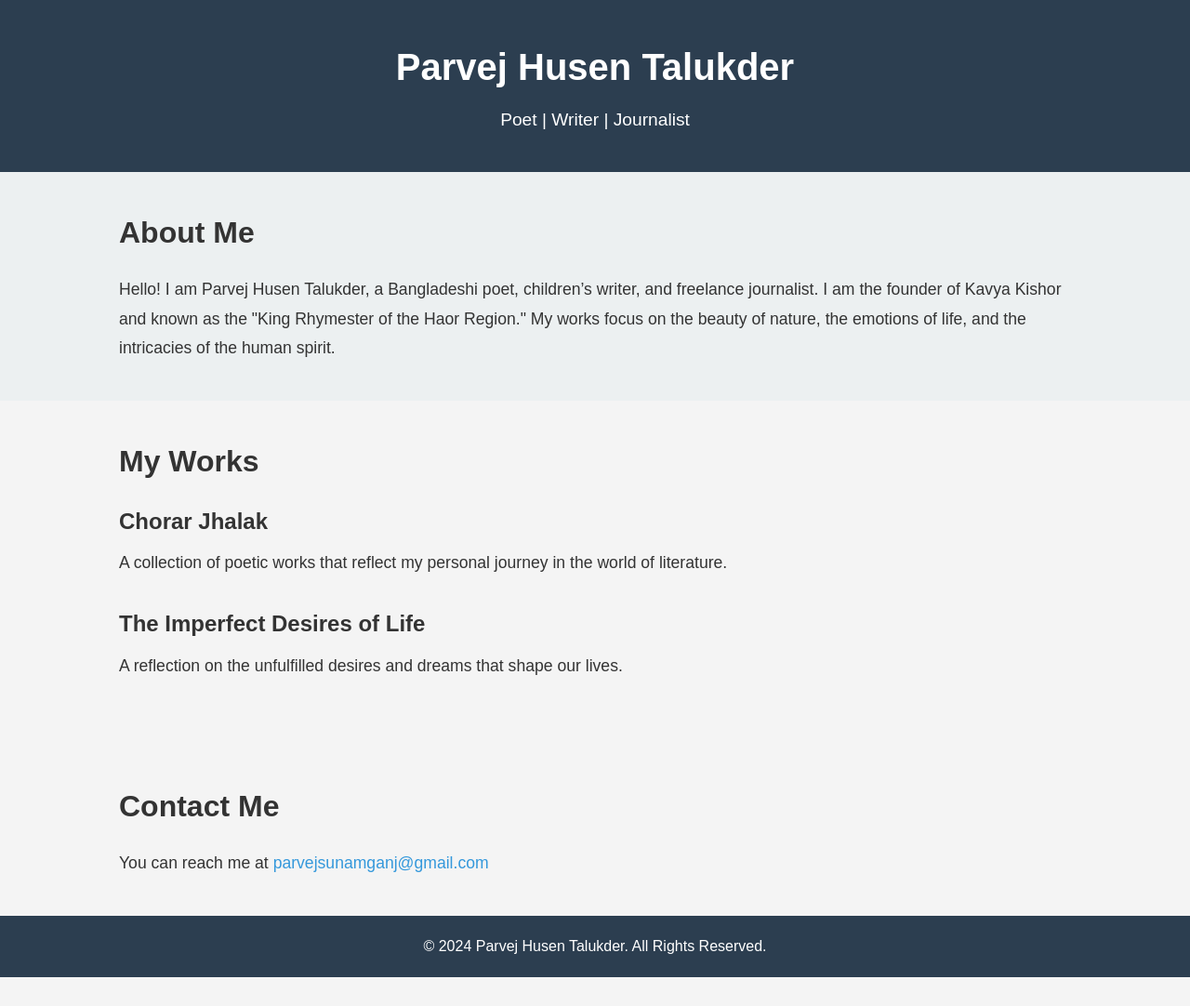
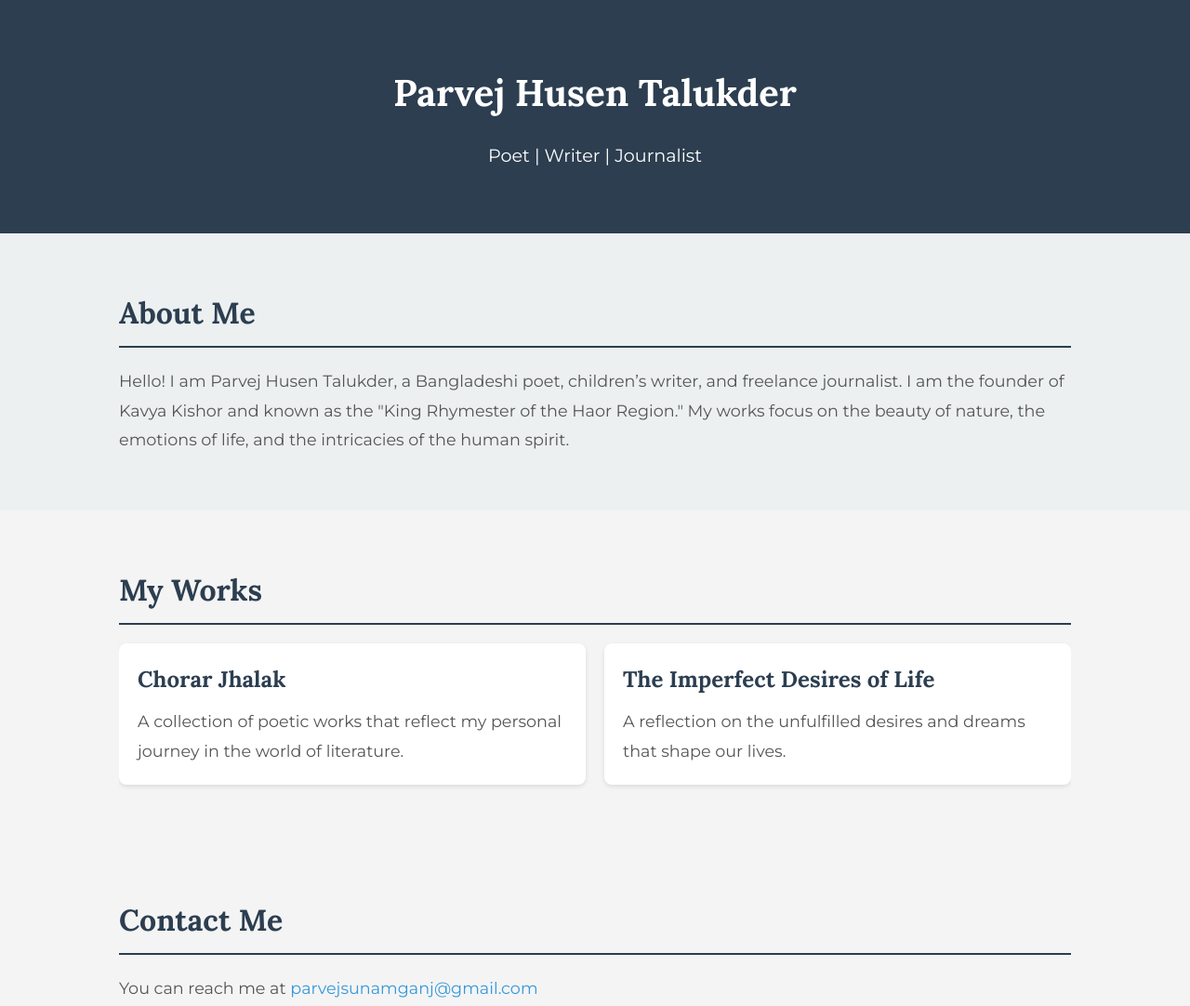
Before and after one commit to parvejtalukder/parvejtalukder, a plain HTML site: page index.html in a window 1280 px wide. Shown: the top 1082 px of the page at 93% size. Before the commit the page ends 1051 px from the top, so only its background shows below. Drawn offline with Linux system fonts and the light colour scheme.

Commit message:
Update index.html

```diff
--- a/index.html
+++ b/index.html
@@ -5,42 +5,53 @@
     <meta name="viewport" content="width=device-width, initial-scale=1.0">
     <title>Parvej Husen Talukder - Personal Website</title>
     <link rel="stylesheet" href="styles.css">
+    <link rel="preconnect" href="https://fonts.googleapis.com">
+    <link rel="preconnect" href="https://fonts.gstatic.com" crossorigin>
+    <link href="https://fonts.googleapis.com/css2?family=Lora:wght@400;700&family=Montserrat:wght@300;400;500;600&display=swap" rel="stylesheet">
 </head>
 <body>
     <header>
         <div class="container">
+            <div class="header-content">
                 <h1>Parvej Husen Talukder</h1>
                 <p>Poet | Writer | Journalist</p>
+            </div>
         </div>
     </header>
 
     <section id="about">
         <div class="container">
+            <div class="section-content">
                 <h2>About Me</h2>
                 <p>Hello! I am Parvej Husen Talukder, a Bangladeshi poet, children’s writer, and freelance journalist. I am the founder of Kavya Kishor and known as the "King Rhymester of the Haor Region." My works focus on the beauty of nature, the emotions of life, and the intricacies of the human spirit.</p>
+            </div>
         </div>
     </section>
 
     <section id="portfolio">
         <div class="container">
+            <div class="section-content">
                 <h2>My Works</h2>
-            <ul>
-                <li>
+                <div class="work-list">
+                    <div class="work-item">
                         <h3>Chorar Jhalak</h3>
                         <p>A collection of poetic works that reflect my personal journey in the world of literature.</p>
-                </li>
-                <li>
+                    </div>
+                    <div class="work-item">
                         <h3>The Imperfect Desires of Life</h3>
                         <p>A reflection on the unfulfilled desires and dreams that shape our lives.</p>
-                </li>
-            </ul>
+                    </div>
+                </div>
+            </div>
         </div>
     </section>
 
     <section id="contact">
         <div class="container">
+            <div class="section-content">
                 <h2>Contact Me</h2>
                 <p>You can reach me at <a href="mailto:parvejsunamganj@gmail.com">parvejsunamganj@gmail.com</a></p>
+            </div>
         </div>
     </section>
 
@@ -49,5 +60,92 @@
             <p>&copy; 2024 Parvej Husen Talukder. All Rights Reserved.</p>
         </div>
     </footer>
+
+    <style>
+        body {
+            font-family: 'Montserrat', sans-serif;
+            margin: 0;
+            padding: 0;
+            line-height: 1.6;
+            color: #333;
+            background-color: #f4f4f4;
+        }
+
+        .container {
+            width: 80%;
+            margin: auto;
+            overflow: hidden;
+            padding: 20px 0;
+        }
+
+        header {
+            background: #2c3e50;
+            color: white;
+            text-align: center;
+            padding: 1em 0;
+        }
+
+        header .header-content {
+            padding: 2em 0;
+        }
+
+        header h1 {
+            margin-bottom: 0.5em;
+            font-family: 'Lora', serif;
+        }
+
+        section {
+            padding: 40px 0;
+        }
+
+        section h2 {
+            color: #2c3e50;
+            border-bottom: 2px solid #2c3e50;
+            padding-bottom: 10px;
+            margin-bottom: 20px;
+            font-family: 'Lora', serif;
+
+        }
+
+        .section-content p {
+            font-size: 1.1em;
+            color: #555;
+        }
+
+        #portfolio .work-list {
+            display: grid;
+            grid-template-columns: repeat(auto-fit, minmax(300px, 1fr));
+            gap: 20px;
+        }
+
+        .work-item {
+            background: white;
+            padding: 20px;
+            border-radius: 8px;
+            box-shadow: 0 2px 5px rgba(0, 0, 0, 0.1);
+        }
+
+        .work-item h3 {
+            margin-bottom: 10px;
+            color: #2c3e50;
+            font-family: 'Lora', serif;
+        }
+
+        footer {
+            background: #34495e;
+            color: white;
+            text-align: center;
+            padding: 1em 0;
+        }
+
+        a {
+            color: #3498db;
+            text-decoration: none;
+        }
+
+        a:hover {
+            text-decoration: underline;
+        }
+    </style>
 </body>
 </html>
```
Lines whose indentation alone changed are shown as unchanged.
